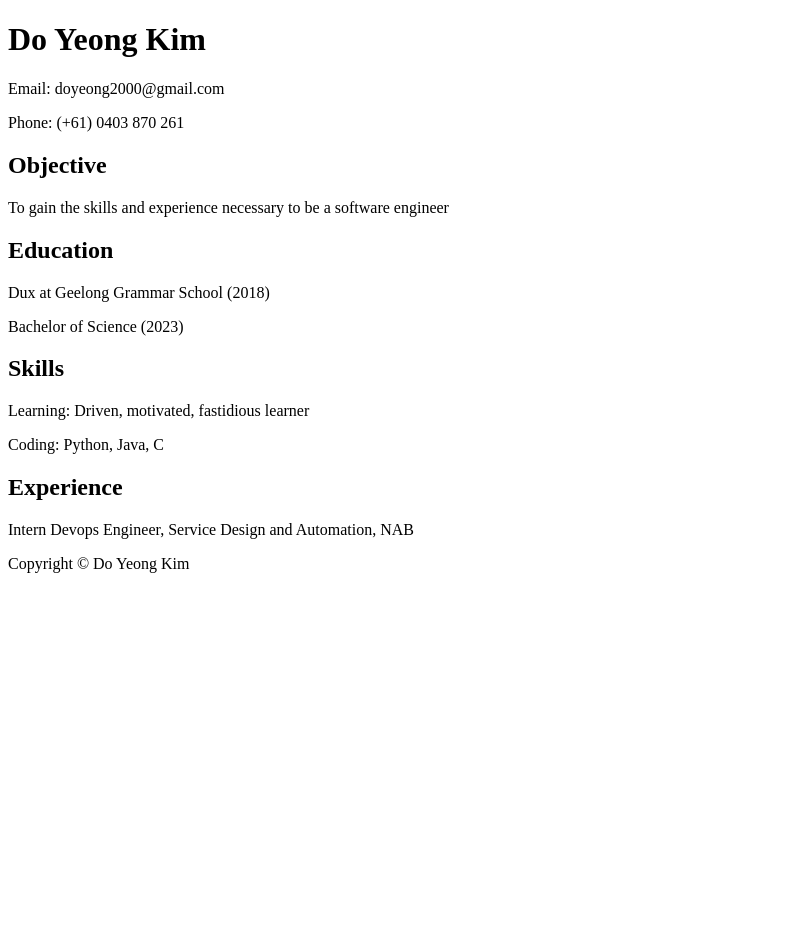
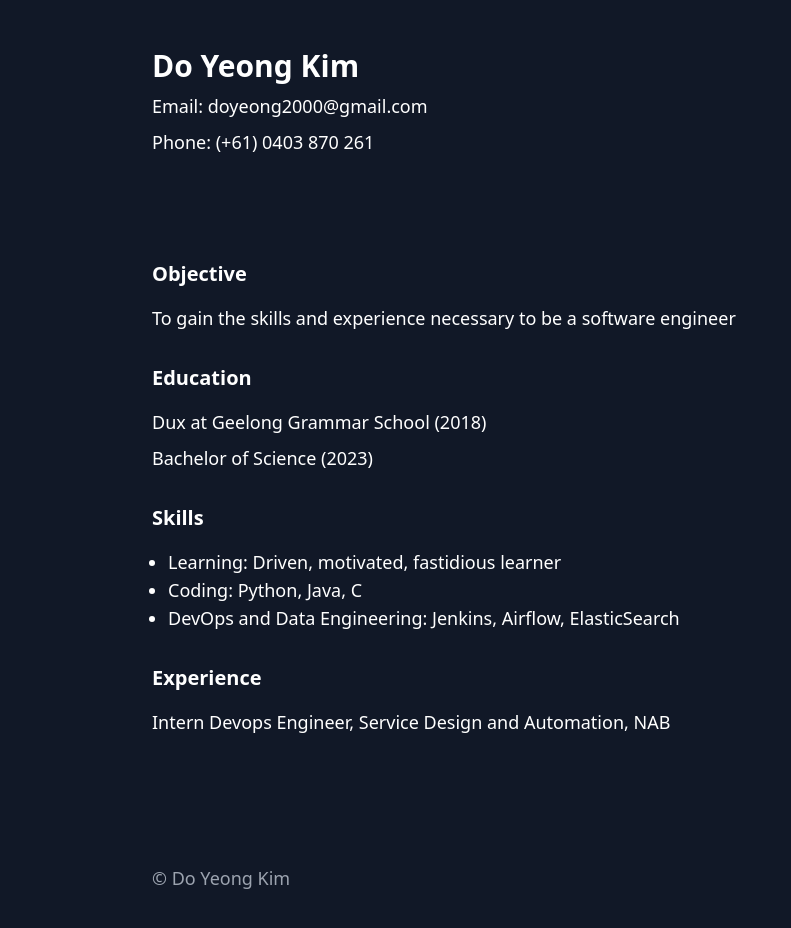
Before and after one commit to doyeongk/doyeongk.github.io, a plain HTML site: page index.html in a window 1280 px wide. Shown: the whole page, without its empty margins (0-791 px from the left). Before the commit the page ends 800 px from the top, so only its background shows below. Drawn offline with nearby package versions, Linux system fonts and the light colour scheme.

Commit message:
formatted with tailwind css

```diff
--- a/index.html
+++ b/index.html
@@ -1,36 +1,41 @@
 <!DOCTYPE html>
-<html>
+<html class="bg-gray-900">
 <head>
     <title>Do Yeong Kim - Resume</title>
+    <link href="https://fonts.googleapis.com/css?family=Montserrat:400,700&display=swap" rel="stylesheet">
+    <link rel="stylesheet" href="https://unpkg.com/tailwindcss@2.2.19/dist/tailwind.min.css">
 </head>
-<body>
-<header>
-    <h1>Do Yeong Kim</h1>
-    <p>Email: doyeong2000@gmail.com</p>
-    <p>Phone: (+61) 0403 870 261</p>
+<body class="font-sans text-white">
+<header class="max-w-5xl mx-auto px-6 py-12">
+    <h1 class="text-3xl font-bold mb-2">Do Yeong Kim</h1>
+    <p class="text-lg mb-2">Email: doyeong2000@gmail.com</p>
+    <p class="text-lg mb-2">Phone: (+61) 0403 870 261</p>
 </header>
-<main>
-    <section>
-        <h2>Objective</h2>
-        <p>To gain the skills and experience necessary to be a software engineer</p>
+<main class="max-w-5xl mx-auto px-6 py-12">
+    <section class="mb-8">
+        <h2 class="text-xl font-bold mb-4">Objective</h2>
+        <p class="text-lg">To gain the skills and experience necessary to be a software engineer</p>
     </section>
-    <section>
-        <h2>Education</h2>
-        <p>Dux at Geelong Grammar School (2018)</p>
-        <p>Bachelor of Science (2023)</p>
+    <section class="mb-8">
+        <h2 class="text-xl font-bold mb-4">Education</h2>
+        <p class="text-lg mb-2">Dux at Geelong Grammar School (2018)</p>
+        <p class="text-lg mb-2">Bachelor of Science (2023)</p>
     </section>
-    <section>
-        <h2>Skills</h2>
-        <p>Learning: Driven, motivated, fastidious learner</p>
-        <p>Coding: Python, Java, C</p>
+    <section class="mb-8">
+        <h2 class="text-xl font-bold mb-4">Skills</h2>
+        <ul class="text-lg list-disc ml-4">
+            <li>Learning: Driven, motivated, fastidious learner</li>
+            <li>Coding: Python, Java, C</li>
+            <li>DevOps and Data Engineering: Jenkins, Airflow, ElasticSearch</li>
+        </ul>
     </section>
-    <section>
-        <h2>Experience</h2>
-        <p>Intern Devops Engineer, Service Design and Automation, NAB</p>
+    <section class="mb-8">
+        <h2 class="text-xl font-bold mb-4">Experience</h2>
+        <p class="text-lg">Intern Devops Engineer, Service Design and Automation, NAB</p>
     </section>
 </main>
-<footer>
-    <p>Copyright © Do Yeong Kim</p>
+<footer class="max-w-5xl mx-auto px-6 py-12">
+    <p class="text-lg text-gray-400">© Do Yeong Kim</p>
 </footer>
 </body>
 </html>
```
